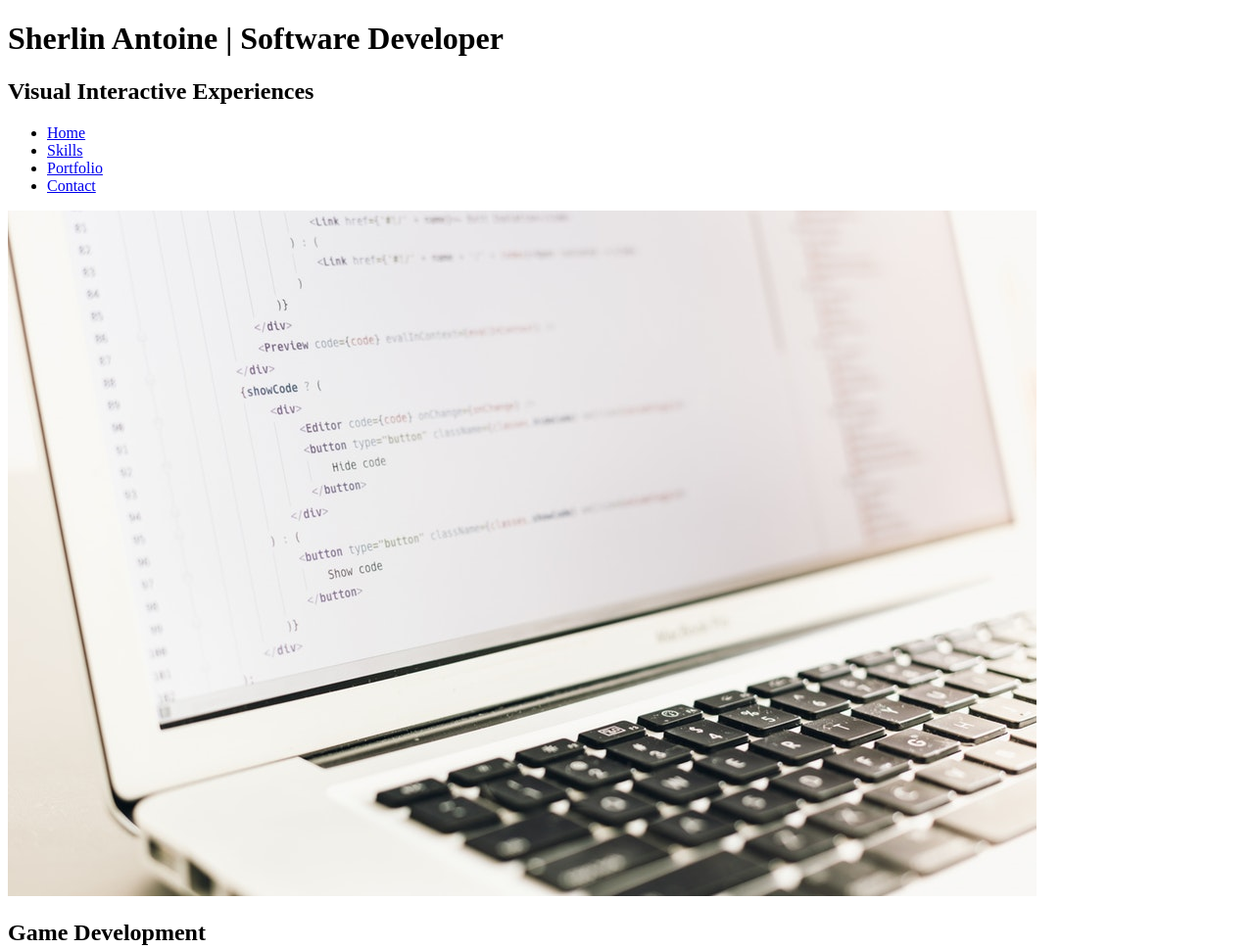
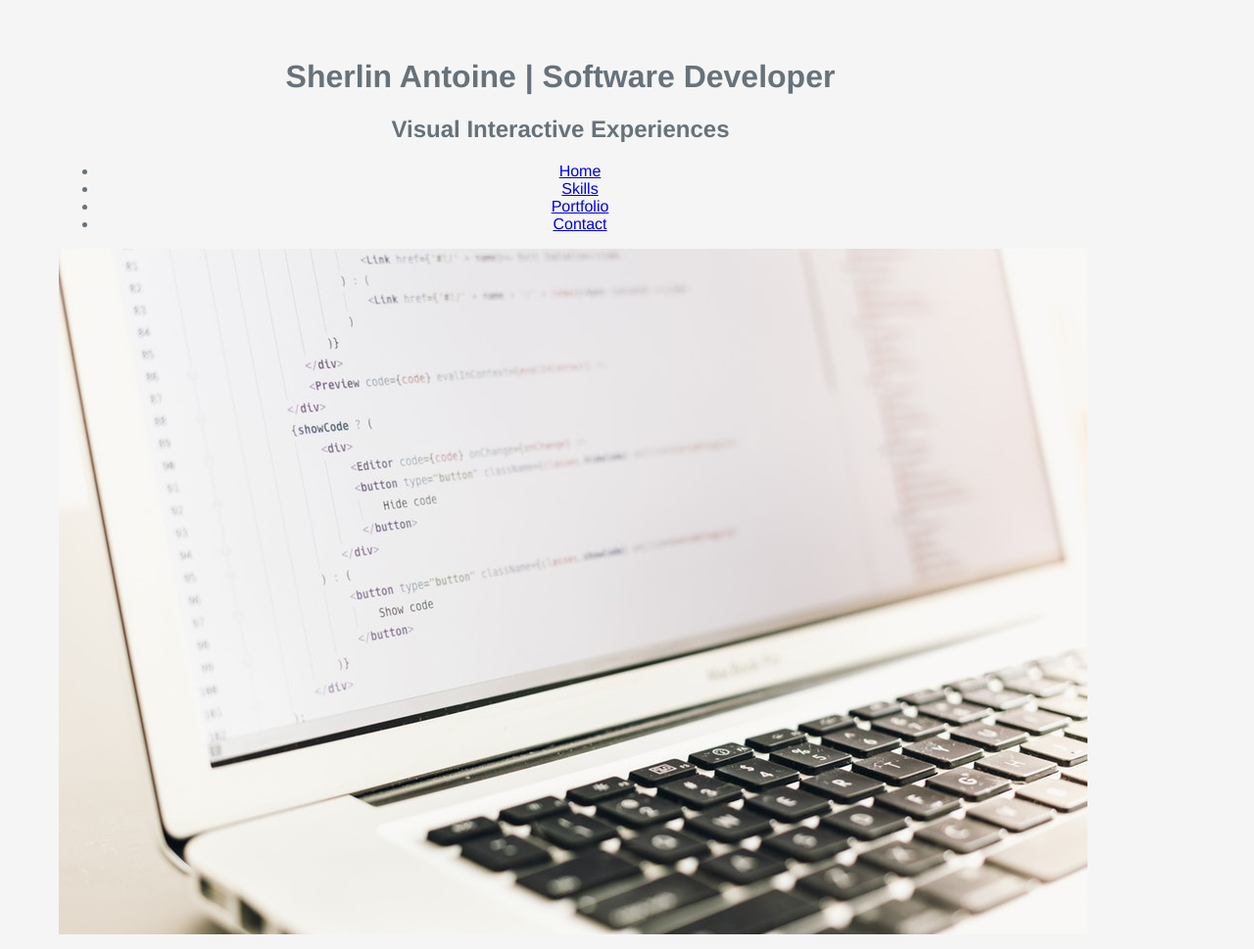
Before and after one commit to sherlinthb/My-Website, a plain HTML site: page Index.html in a window 1280 px wide. Shown: the top 969 px of the page at 98% size. Drawn offline with Linux system fonts and the light colour scheme.

Commit message:
small css changes

```diff
--- a/Index.html
+++ b/Index.html
@@ -4,15 +4,15 @@
 		<meta charset="utf-8">
 		<meta name="viewport" content="width=device-width, initial-scale=1">
 		<title>Sherlin Antoine| Software Development & Web Design</title>
-		<link rel="styelsheet" type="text/css" href="style.css"/>
+		<link rel="stylesheet" href="./css/style.css">
 
 
 	</head>
 	<body>
 		<header>
 			<div id="header-inner">
-				<h1 class="title">Sherlin Antoine | Software Developer </h1>
-				<h2 class="title2">Visual Interactive Experiences</h2>
+				<h1>Sherlin Antoine | Software Developer </h1>
+				<h2>Visual Interactive Experiences</h2>
 				<a href="index.html" id="logo"></a>
 				<nav>
 					<a href"#" id="menu-icon"></a>
--- /dev/null
+++ b/css/style.css
@@ -0,0 +1,18 @@
+{
+	margin: 0;
+	padding: 0;
+	border: 0;
+
+}
+
+body
+{
+	margin: 60px 20px 20px 60px;
+	width: 80%;
+	text-align: center;
+
+	background: #f5f5f5;
+	color: #67727A;
+	font-family: 'Helvetica';
+
+}
--- a/style/style.css
+++ b/style/style.css
@@ -0,0 +1,65 @@
+*{
+	margin: 0;
+	padding: 0;
+	border: 0;
+
+}
+
+body
+{
+	margin: 60px 20px 20px 60px;
+	width: 80%;
+	text-align: center;
+
+	background: #f5f5f5;
+	color: #67727A;
+	font-family: 'Helvetica';
+
+}
+
+h2{
+	font-size: 250%;
+
+	color: #F5F5F5;
+}
+/*------Start Navigation-------*/
+nav
+{
+	float: right;
+	padding: 25px 20px 0 0;
+}
+
+a: hover#menu-icon
+
+{
+	border-radius: 4px 4px 0 0;
+}
+
+ul
+{
+	list-style-type: none;
+}
+
+nav ul li
+{
+	font-family: 'Helvetica';
+	font-size: 150% ;
+	display: inline-block;
+	float: left;
+	padding: 10px;
+}
+/*----------End of Navigation-------------------------------*/
+.banner{
+	width: 100%;
+	background-color: #6991AC;
+}
+.banner-inner{
+	max-width: 1100px;
+	margin: 0 auto;
+}
+
+.one-fourth {
+	width: 25%;
+	float: left;
+	text-align: center;
+}
```
